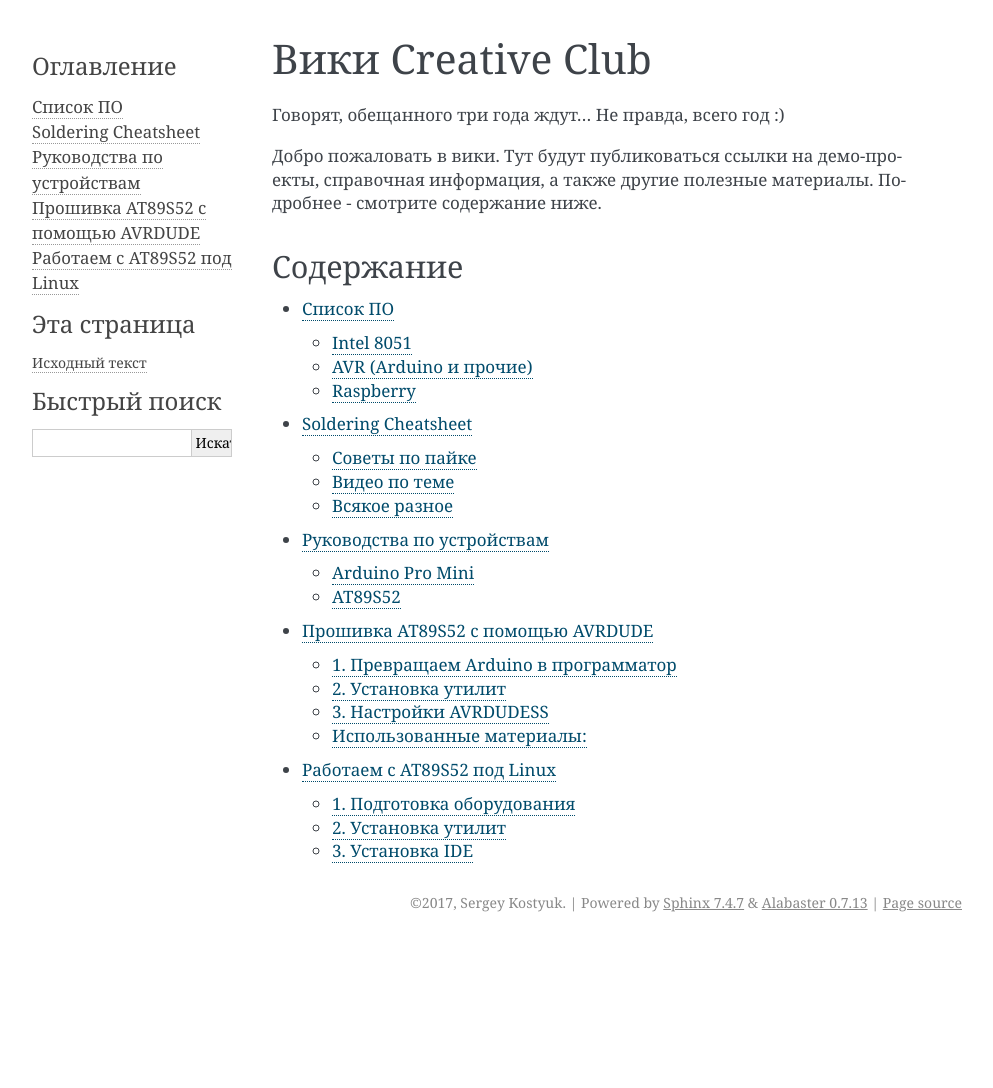
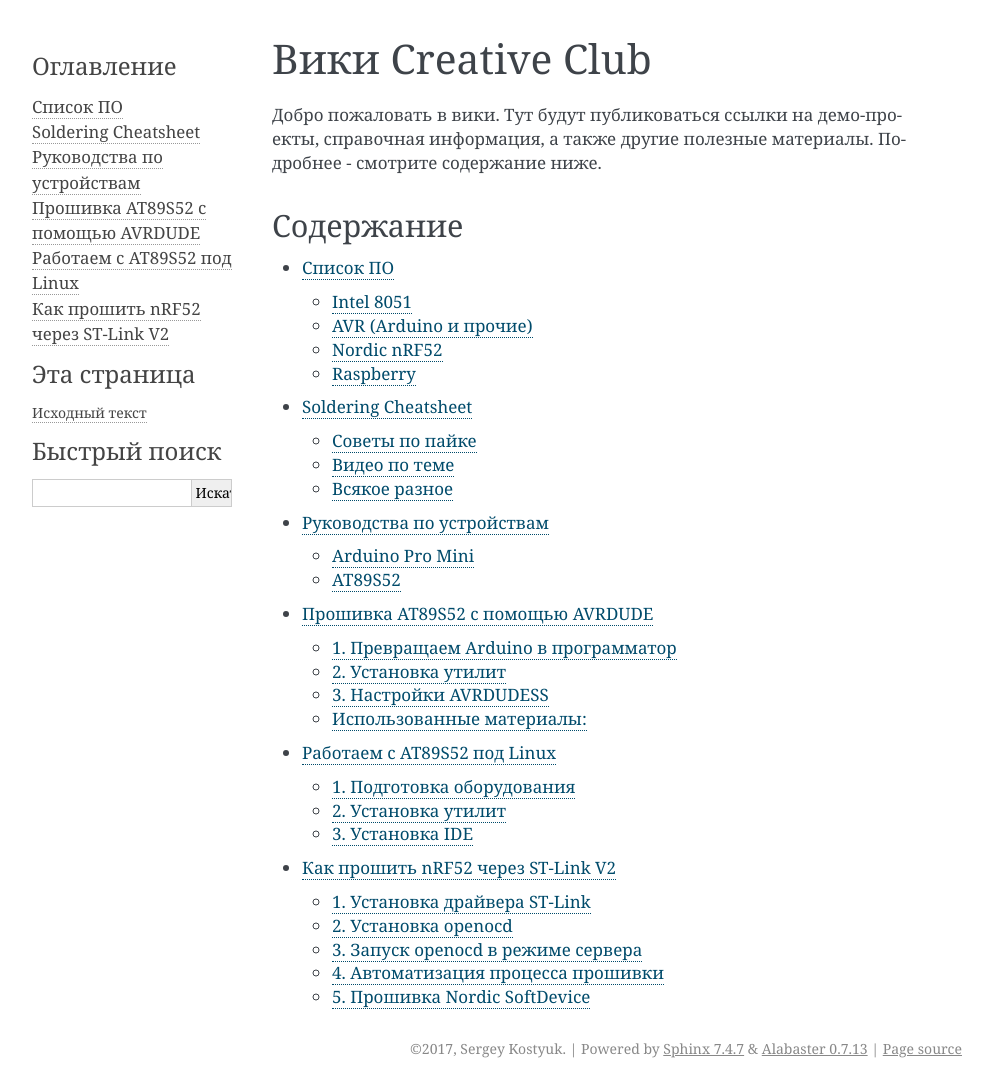
Before and after one commit to crtv-club/crtv_club, a Sphinx documentation site: the page built from docs/source/index.rst, in a window 1280 px wide. Shown: the whole page, without its empty margins (148-1141 px from the left). Built offline with Sphinx 7.4.7, drawn with Linux system fonts in a browser that asks for light colours; before the commit the page ends 942 px from its top, so only the background shows below that; some of the changed lines change nothing that is shown.

Commit message:
Added instructions about how to flash an nRF52 device via st-link and openocd

```diff
--- a/docs/source/index.rst
+++ b/docs/source/index.rst
@@ -5,8 +5,6 @@
 
 Вики Creative Club
 ==================
-
-Говорят, обещанного три года ждут... Не правда, всего год :)
 
 Добро пожаловать в вики. Тут будут публиковаться ссылки на демо-проекты,
 справочная информация, а также другие полезные материалы. Подробнее - смотрите
@@ -24,3 +22,4 @@
    dev_manuals
    at89s52_avrdude
    at89s52_linux_dev
+   nrf52_stlink_flashing
--- a/docs/source/list_of_software.rst
+++ b/docs/source/list_of_software.rst
@@ -22,6 +22,16 @@
 - утилита для прошивки - `AVRDUDE <https://learn.sparkfun.com/tutorials/pocket-avr-programmer-hookup-guide#using-avrdude-via-command-line>`_ с различными `GUI <http://blog.zakkemble.co.uk/avrdudess-a-gui-for-avrdude/>`_
 - плагин Arduino для VisualStudio и Atmel Studio - `VisualMicro <https://www.visualmicro.com/>`_
 
+Nordic nRF52
+------------
+
+Стандартный набор ПО для nRF52 выглядит следующим образом:
+
+- IDE (среда разработки) - `Segger Embedded Studio for ARM <https://www.segger.com/downloads/embedded-studio>`_
+- утилита для прошивки - `openocd for Windows <https://gnutoolchains.com/arm-eabi/openocd/>`_, `openocd for GNU/Linux <http://openocd.org/getting-openocd/>`_
+- драйвер на st-link: `STSW-LINK009 <https://www.st.com/content/st_com/en/products/development-tools/software-development-tools/stm32-software-development-tools/stm32-utilities/stsw-link009.html>`_
+- примеры кода и стандартные библиотеки - `nRF5 SDK <https://www.nordicsemi.com/Software-and-tools/Software/nRF5-SDK/Download#infotabs>`_
+
 Raspberry
 ---------
 
--- /dev/null
+++ b/docs/source/nrf52_stlink_flashing.rst
@@ -0,0 +1,209 @@
+Как прошить nRF52 через ST-Link V2
+==================================
+
+Создавать, прошивать и отлаживать прошивки под nRF52 проще всего в Segger Embedded Studio.
+Этой мощной средой разработки можно пользоваться `бесплатно <https://www.nordicsemi.com/Software-and-tools/Development-Tools/Segger-Embedded-Studio>`_
+для всех продуктов Nordic, она доступна на все основные ОС и ей сравнительно удобно пользоваться.
+
+Есть только один существенный минус: Segger Embedded Studio работает только с Segger J-Link.
+Программаторы Segger J-Link хорошие, но, как и любой профессиональный инструмент,
+стоят `дорого <https://shop.segger.com/J_Link_p/8.08.00.htm>`_.
+
+К счастью, для прошивки nRF52 есть другая, более дешевая альтернатива: ST-Link V2 и его клоны.
+Но, чтобы заставить ST-Link работать с nRF52, придется немного повозиться.
+
+1. Установка драйвера ST-Link
+^^^^^^^^^^^^^^^^^^^^^^^^^^^^^
+
+1.1. Установка под GNU/Linux
+~~~~~~~~~~~~~~~~~~~~~~~~~~~
+
+Под GNU/Linux единственное, что нужно сделать - добавить новое правило udev для ST-Link.
+
+Создайте файл ``/etc/udev/rules.d/99-openocd.rules`` со следующим содержимым:
+
+ #STLink V2
+ ATTRS{idVendor}=="0483", ATTRS{idProduct}=="374b", MODE="664", GROUP="plugdev"
+
+Перезагрузите правила udev:
+
+ sudo udevadm control --reload-rules && sudo udevadm trigger
+
+И убедитесь, что вы находитесь в группе plugdev:
+
+ usermod -a -G plugdev YOUR_USERNAME_HERE
+
+После этого нужно выйти из системы и зайти обратно, чтобы применить изменения
+в пользовательских группах
+
+1.2. Установка под Windows
+~~~~~~~~~~~~~~~~~~~~~~~~~
+
+Необходимо скачать и установить официальный драйвер ST-Link V2:
+`STSW-LINK009 <https://www.st.com/content/st_com/en/products/development-tools/software-development-tools/stm32-software-development-tools/stm32-utilities/stsw-link009.html>`_.
+
+2. Установка openocd
+^^^^^^^^^^^^^^^^^^^^
+
+.. note::
+   В этой инструкции используется openocd версии 0.10.0.
+   Если для вашей платформы доступны только более старые версии openocd -
+   придется собирать openocd из исходников.
+
+2.1. Установка под Linux
+~~~~~~~~~~~~~~~~~~~~~~~~
+
+Нас интересует openocd версии 0.10 и выше. Если вам повезло - установить openocd
+можно из репозиториев, например для Ubuntu достаточно следющей команды:
+
+ sudo apt install openocd
+
+Если вам НЕ повезло - придется собрать openocd из исходников. Например, по этой
+инструкции: https://hackaday.io/page/4991.
+
+2.2. Установка под Windows
+~~~~~~~~~~~~~~~~~~~~~~~~~~
+
+1. Загрузите самую свежую версию openocd с сайта: https://gnutoolchains.com/arm-eabi/openocd/.
+
+2. Распакуйте папку ``OpenOCD-20200729-0.10.0`` (либо аналогичную) из архива в любую постоянную локацию:
+   Диск D:, C:\Program Files, папка в пользовательской директории, не важно.
+
+3. Сохраните полный путь к папке OpenOCD. Например: ``C:\Users\srgk\Downloads\openocd-20200729\OpenOCD-20200729-0.10.0``.
+
+3. Запуск openocd в режиме сервера
+^^^^^^^^^^^^^^^^^^^^^^^^^^^^^^^^^^
+
+3.1. Запуск openocd в режиме сервера под Linux
+~~~~~~~~~~~~~~~~~~~~~~~~~~~~~~~~~~~~~~~~~~~~~~
+
+TODO
+
+3.2. Запуск openocd в режиме сервера под Windows
+~~~~~~~~~~~~~~~~~~~~~~~~~~~~~~~~~~~~~~~~~~~~~~~~
+
+1. Подключите ST-Link V2 к плате с nRF52 по SWD.
+
+2. Подключите ST-Link V2 к компьютеру. убедитесь, что система распознала ST-Link в менеджере устройств:
+
+   .. image:: ./_static/st_link_device_manager.png
+
+3. Откройте новое окно командной строки Windows (cmd.exe).
+
+4. Перейдите в директорию установки openocd:
+
+   .. image:: ./_static/windows_openocd_directory.png
+
+5. Для запуска openocd в режиме Telnet и GDB сервера - используйте команду:
+
+    bin\openocd  -s share\openocd -f interface/stlink.cfg -f target/nrf52.cfg
+
+   Тут:
+
+   - ``share\openocd`` - путь к файлам конфигурации openocd,
+   - ``-f interface/stlink.cfg`` - конфигурация интерфейса отладки/прошивки,
+   - ``-f target/nrf52.cfg`` - конфигурация целевой платформы.
+
+   openocd должен запуститься в режиме Telnet и GDB сервера, в этом режиме
+   openocd принимает команды для прошивки и отладки по Telnet и GDB:
+
+   .. image:: ./_static/windows_openocd_gdb_server.png
+
+   Остановить openocd можно комбинацией клавиш ``<Ctrl>+C``.
+
+6. Установите telnet клиент на вашем компьютере:
+
+   - https://14bytes.ru/kak-vkljuchit-telnet-klient-v-windows-10/
+   - https://social.technet.microsoft.com/wiki/contents/articles/38433.windows-10-enabling-telnet-client.aspx
+
+7. Откройте новое окно командной строки Windows (cmd.exe).
+
+8. Подключитесь к openocd серверу по Telnet:
+
+    telnet 127.0.0.1 4444
+
+   Ожидайте приглашения openocd:
+
+   .. image:: ./_static/windows_openocd_prompt.png
+
+9. Скачайте тестовый файл прошивки (.hex файл):
+   https://gist.github.com/s-kostyuk/59c51b05ded67b2bd8580b4fd5751909
+
+10. Используйте следующий набор команд для прошивки устройста:
+
+    init   <<< начать новую сессию
+    reset init   <<< сбросить МК и перевести в режим отладки
+    halt   <<< остановить ядро МК
+    nrf5 mass_erase   <<< очистка ВСЕЙ флеш-памяти МК
+    flash write_image C:/Users/srgk/Downloads/nrf52_blinky.hex   <<< прошить файл прошивки, используйте ПОЛНЫй путь
+    reset   <<< сбор ядра МК, перевод в нормальный режим работы
+    exit   <<< выйти из сессии openocd
+
+   Результат успешного выполнения:
+
+   .. image:: ./_static/windows_openocd_telnet_flash_process.png
+
+   После этих всех процедур nRF52 начинает мигать светодиодом на 13-м пине :)
+
+   .. note::
+   Если что-то пошло не так - проверьте подключение, замените провода, найдите информацию
+   в Интернете или, если ничего не поможет, пишите в чат клуба: https://t.me/crtv_club_chat.
+
+4. Автоматизация процесса прошивки
+^^^^^^^^^^^^^^^^^^^^^^^^^^^^^^^^^^
+
+Прошивку устройста можно выполнять не только через Telnet, но и через консольные
+команды. Глобально при этом не меняется ничего, кроме параметров командной строки
+openocd. Список команд openocd указывается через параметр ``-c``.
+
+Например для Windows набо команд следующий:
+
+ bin\openocd.exe -s share\openocd -f interface/stlink.cfg -f target/nrf52.cfg -c init -c "reset init" -c halt -c "nrf5 mass_erase" -c "flash write_image C:/Users/srgk/Downloads/nrf52_blinky.hex" -c reset -c exit
+
+Либо в более коротком формате:
+
+ bin\openocd.exe -s share\openocd -f interface/stlink.cfg -f target/nrf52.cfg -c "init; reset init; halt; nrf5 mass_erase; flash write_image C:/Users/srgk/Downloads/nrf52_blinky.hex; reset; exit"
+
+Результат тот же, что и в пункте 3 - МК начинает мигать светодиодом на 13-м пине.
+
+.. image:: ./_static/windows_openocd_batch_flash_process.png
+
+5. Прошивка Nordic SoftDevice
+^^^^^^^^^^^^^^^^^^^^^^^^^^^^^
+
+Nordic SoftDevice - это бинарный файл, который располагается в начальной области
+флеш-памяти nRF52 и полностью отвечает за поддержку стека BLE. Если ваша прошивка
+требует Nordic SoftDevice - процедуру прошивки следует немного адаптировать.
+
+1. Найдите полный путь к образу nRF52 SoftDevice, например:
+   ``C:/Users/srgk/Downloads/s132_nrf52_7.0.1_softdevice.hex``
+
+2. Прошейте nRF52 SoftDevice:
+
+    bin\openocd.exe -s share\openocd -f interface/stlink.cfg -f target/nrf52.cfg -c "init; reset init; halt; nrf5 mass_erase; flash write_image C:/Users/srgk/Downloads/s132_nrf52_7.0.1_softdevice.hex; reset; exit"
+
+   Прошить SoftDevice достаточно только ОДИН раз, он остается в памяти до очередного выполнения команды ``nrf5 mass_erase``.
+   Точно таким же образом можно обновлять и изменять версии SoftDevice.
+
+3. Прошейте вашу прошивку БЕЗ указания команды ``nrf5 mass_erase``:
+
+    bin\openocd.exe -s share\openocd -f interface/stlink.cfg -f target/nrf52.cfg -c "init; reset init; halt; flash write_image C:/Users/srgk/Downloads/1000.hex; reset; exit"
+
+   Таким образом nRF52 SoftDevice остается нетронутым, меняется только область памяти с вашей прошивкой.
+   Если на этом этапе вы выполните ``nrf5 mass_erase``, либо прошьете прошивку без поддержки SoftDevice, то SoftDevice придется прошивать заново.
+
+4. Когда SoftDevice отсутсвует на девайсе, сломан, либо имеет неправильную версию - команды прошивки вашего кода и SoftDevice можно объединить в одну:
+
+    bin\openocd.exe -s share\openocd -f interface/stlink.cfg -f target/nrf52.cfg -c "init; reset init; halt; nrf5 mass_erase; flash write_image C:/Users/srgk/Downloads/s132_nrf52_7.0.1_softdevice.hex; flash write_image C:/Users/srgk/Downloads/500.hex; reset; exit"
+
+Файлы, упомянутые в этом пункте:
+
+- Noridc SoftDevice S132 v7.0.1: https://www.nordicsemi.com/Software-and-tools/Software/S132/Download#infotabs
+- прошивка, которая собрана БЕЗ поддержки SoftDevice: https://gist.github.com/s-kostyuk/59c51b05ded67b2bd8580b4fd5751909
+- прошивки, которая собраны С ПОДДЕРЖКОЙ SoftDevice: https://gist.github.com/s-kostyuk/c8cf277bf3a220986d10631e797cf140
+
+Больше информации про структуру флеш-памяти в nRF52:
+
+- Про адрес начала пользовательской прошивки: https://infocenter.nordicsemi.com/index.jsp?topic=%2Fsds_s132%2FSDS%2Fs1xx%2Fs130.html
+- Про то, как различные версии SoftDevice имеют различные требования по memory layout: https://devzone.nordicsemi.com/nordic/short-range-guides/b/getting-started/posts/adjustment-of-ram-and-flash-memory
+- Информация про загрузчик и возможности обновлять SoftDevice "на лету": https://infocenter.nordicsemi.com/index.jsp?topic=%2Fsds_s132%2FSDS%2Fs1xx%2Fs130.html
```
Also changed, not shown: docs/source/_static/st_link_device_manager.png (added), docs/source/_static/windows_openocd_batch_flash_process.png (added), docs/source/_static/windows_openocd_directory.png (added), docs/source/_static/windows_openocd_gdb_server.png (added), docs/source/_static/windows_openocd_prompt.png (added), docs/source/_static/windows_openocd_telnet_flash_process.png (added).
